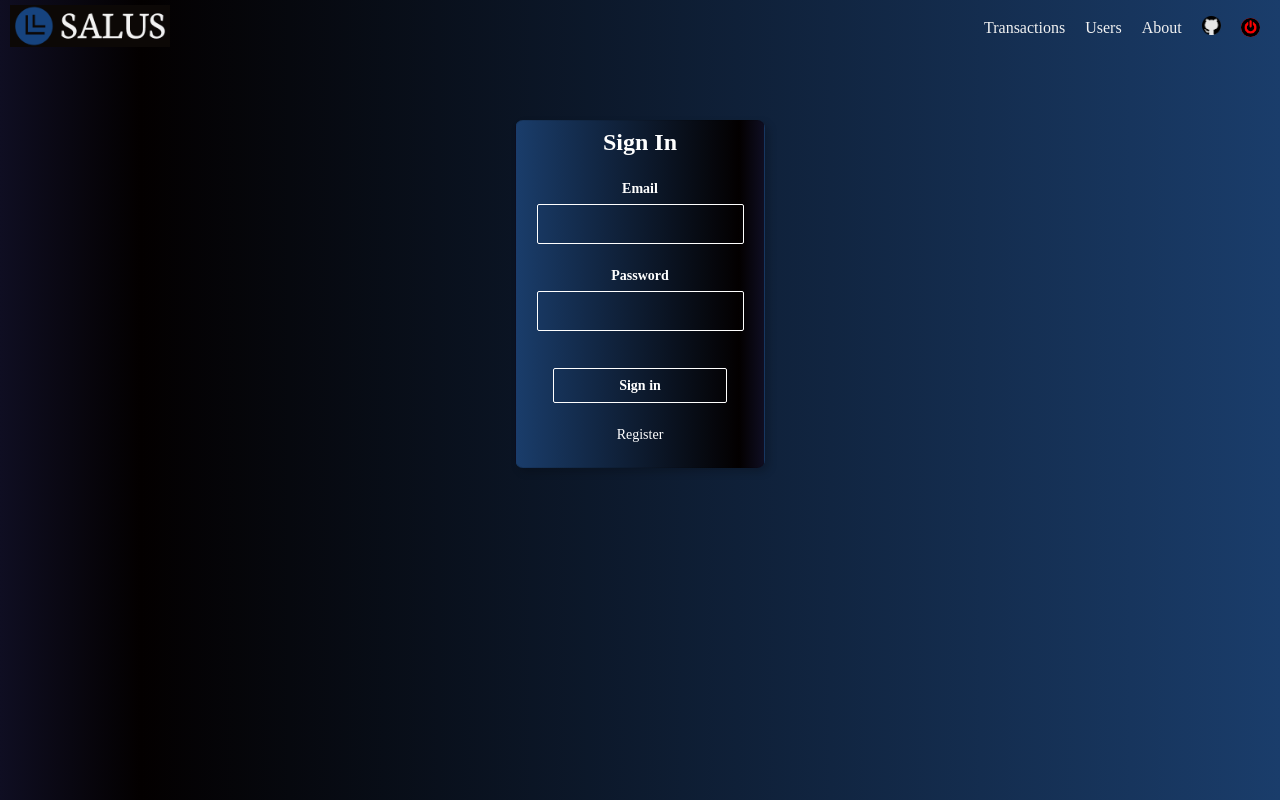
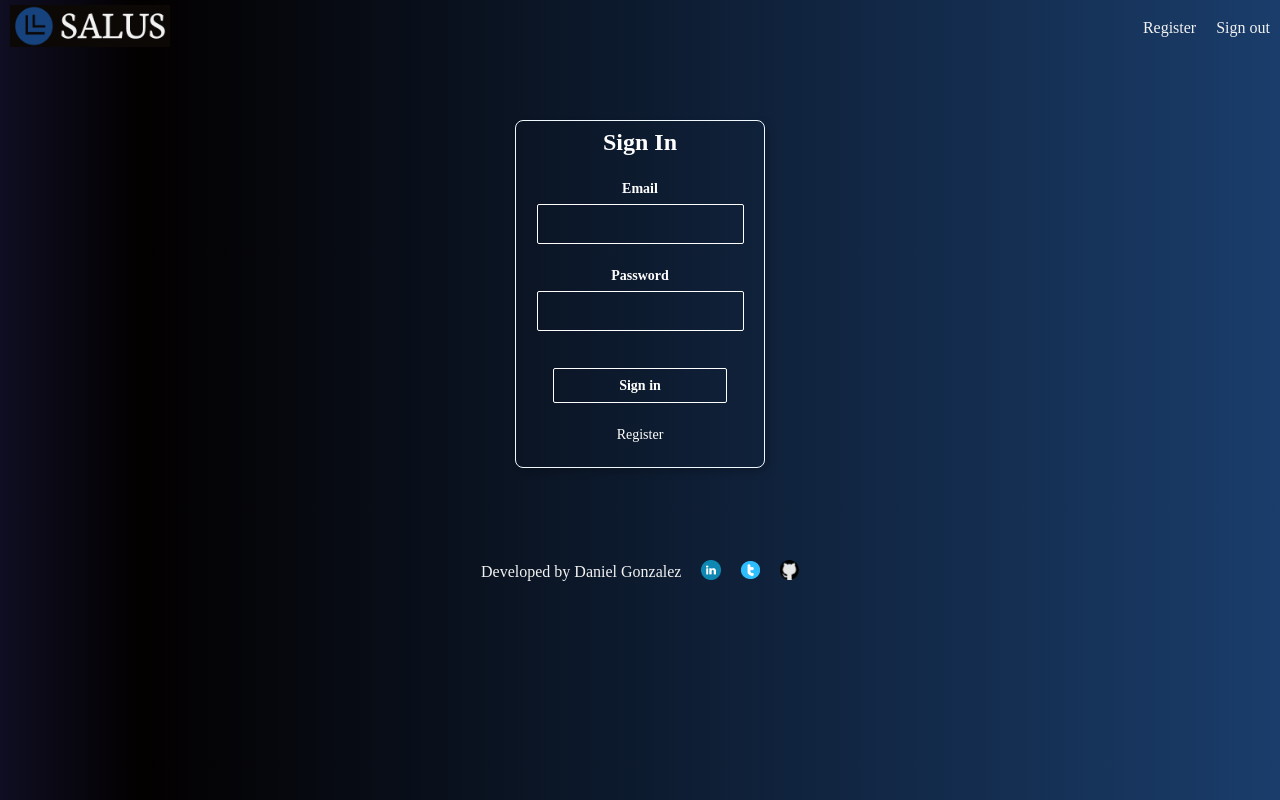
Before and after one commit to Daniel-GS-prog/react-eth-payments, a React (Vite) app in the folder client/: page / in a window 1280 px wide. Built offline with nearby package versions, Linux system fonts and the light colour scheme; no server answers.

Commit message:
improvements to app rendering.

```diff
--- a/client/src/App.jsx
+++ b/client/src/App.jsx
@@ -19,9 +19,22 @@ class App extends Component {
 		super() // calls the constructor of Component.
 		this.state = {
 			users: [],
-			searchfield: ''
+			searchfield: '',
+      route: 'signin',
+      isSignedIn: false
 		}
 	}
+
+  // update state v ariable rooute to display the web content.
+  // this function goes to the sognIn for onclick Sign In.
+  onRouteChange = (route) => {
+    this.setState({route: route});
+    if (route === 'signout'){
+      this.setState({isSignedIn:false});
+    } else if (route === 'landing'){
+      this.setState({isSignedIn:true})
+    }
+  }
 
   componentDidMount() {
 
@@ -39,7 +52,7 @@ class App extends Component {
 
   render() {
 
-    const {users, searchfield, page} = this.state;
+    const {users, searchfield, route, isSignedIn} = this.state;
 
     const filteredUsers = users.filter(user => {
       return user.name.toLowerCase().includes(searchfield.toLowerCase());
@@ -48,8 +61,36 @@ class App extends Component {
       return (
 
         <div id='home' className='box'>
-        <Navbar />
-        <Signin />
+        <Navbar onRouteChange={this.onRouteChange} isSignedIn={isSignedIn}/>
+
+        {route === 'transactions'&& <Transactions onRouteChange={this.onRouteChange}/>}
+
+        {route === 'signin' && <Signin onRouteChange={this.onRouteChange}/>}
+
+        {route === 'register' && <Registration onRouteChange={this.onRouteChange}/>}
+
+        {route === 'landing' && <Landing />}
+
+        {route === 'about' && <About />}
+
+
+
+        <Footer/>
+
+
+
+
+
+
+
+
+
+
+
+
+
+
+
 
           {/* <Landing /> */}
 
--- a/client/src/components/Navbar/Navbar.jsx
+++ b/client/src/components/Navbar/Navbar.jsx
@@ -15,17 +15,67 @@ const connect = () => {
 }
 
 
-const Navbar = () => {
+const Navbar = ({onRouteChange, isSignedIn}) => {
 
 	const {connectWallet, currentAccount, formData, setFormData, handleChange} = useContext(TransactionContext);
 
-    return(
+	if(!isSignedIn){
+		return(
+			<div className="row header">
+				<ul className="main-nav">
+					<li
+						className="logo-position"
+						onClick={()=> onRouteChange('landing')}
+						>
+						<img className="logo" src={salusLogo} />
+
+					</li>
+					<li
+						className="nav-element"
+						onClick={()=> onRouteChange('register')}
+						>
+						Register
+					</li>
+					<li
+						className="nav-element"
+						onClick={()=> onRouteChange('signin')}
+						>
+						Sign out
+					</li>
+
+				</ul>
+			</div>
+		);
+	} else {
+
+		return(
         <div className="row header">
             <ul className="main-nav">
-				<li className="logo-position"> <a href="#home"><img className="logo" src={salusLogo} /></a></li>
-				<li className="nav-element"><a href="#transactions">Transactions</a></li>
-				<li className="nav-element"><a href="#users">Users</a></li>
-				<li className="nav-element"><a href="#about">About</a></li>
+
+				<li
+					className="logo-position"
+					onClick={()=> onRouteChange('landing')}
+					>
+					<img className="logo" src={salusLogo} />
+				</li>
+
+				<li
+					className="nav-element"
+					onClick={()=> onRouteChange('transactions')}
+					>Transactions
+				</li>
+				<li
+					className="nav-element"
+					onClick={()=> onRouteChange('user')}
+					>
+					Users
+				</li>
+				<li
+					className="nav-element"
+					onClick={()=> onRouteChange('about')}
+					>About
+
+					</li>
 				<li className="nav-element"><a href="https://github.com/Daniel-GS-prog/react-eth-payments" target="_blank"><img className="github" src={githubLogo}/></a></li>
 
 				{currentAccount?
@@ -35,17 +85,11 @@ const Navbar = () => {
 
 				}
 
-
-
-
-
-
-
-
-
 			</ul>
         </div>
     );
+	}
+
 }
 
 export default Navbar;
--- a/client/src/components/Signin/Signin.css
+++ b/client/src/components/Signin/Signin.css
@@ -4,15 +4,21 @@
 }
 
 .b--black {
-    border-color: #000;
+    border-color: rgb(232, 226, 226);
 
 }
 
-.background{
-    background: rgb(15,14,34);
-	background: linear-gradient(90deg, rgba(26,61,107,1) 0%, rgba(3,0,0,0.9962359943977591) 90%, rgba(15,14,34,1) 100%);
+.background {
+    background-color: transparent;
+    box-shadow: 20px 18px 0px -9px rgba(54,56,130,0.88);
+    -webkit-box-shadow: 20px 18px 0px -9px rgba(54,56,130,0.88);
+    -moz-box-shadow: 20px 18px 0px -9px rgba(54,56,130,0.88);
+}
 
+.border-color {
+    border-color: aliceblue;
 }
+
 .b--transparent {
     border-color: transparent;
 }
--- a/client/src/components/Signin/Signin.jsx
+++ b/client/src/components/Signin/Signin.jsx
@@ -11,7 +11,7 @@ class Signin extends Component {
 
         return (
         // from tachyons
-        <article className=" general-width br3 ba background b--black-10 mv5  mw5 shadow-5 center">
+        <article className=" general-width br3 ba background1 border-color b--black-10 mv5  mw5 shadow-5 center">
             <div className="pa2 white">
                 <div className="measure ">
                     <fieldset id="sign_up" className="ba b--transparent ph0 mh0">
```
